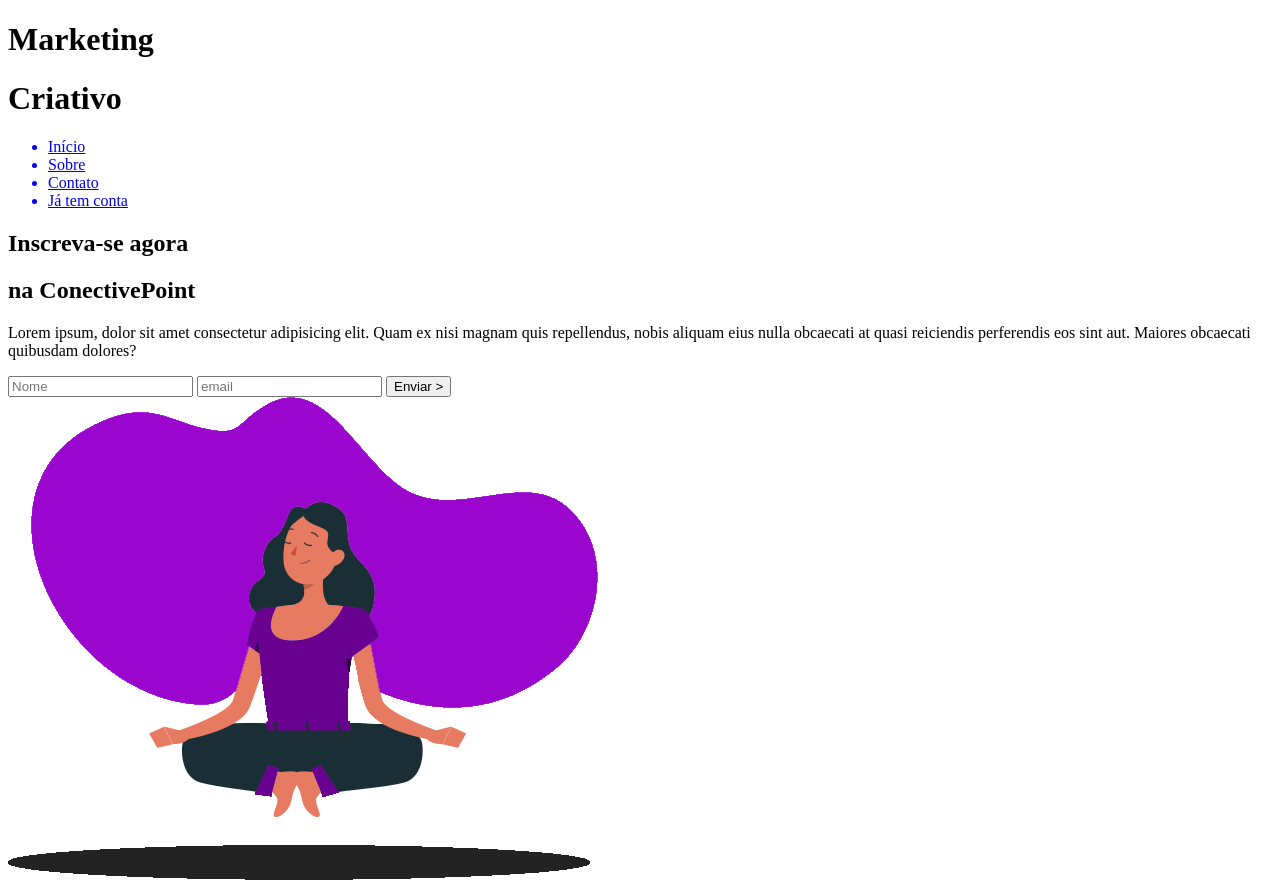
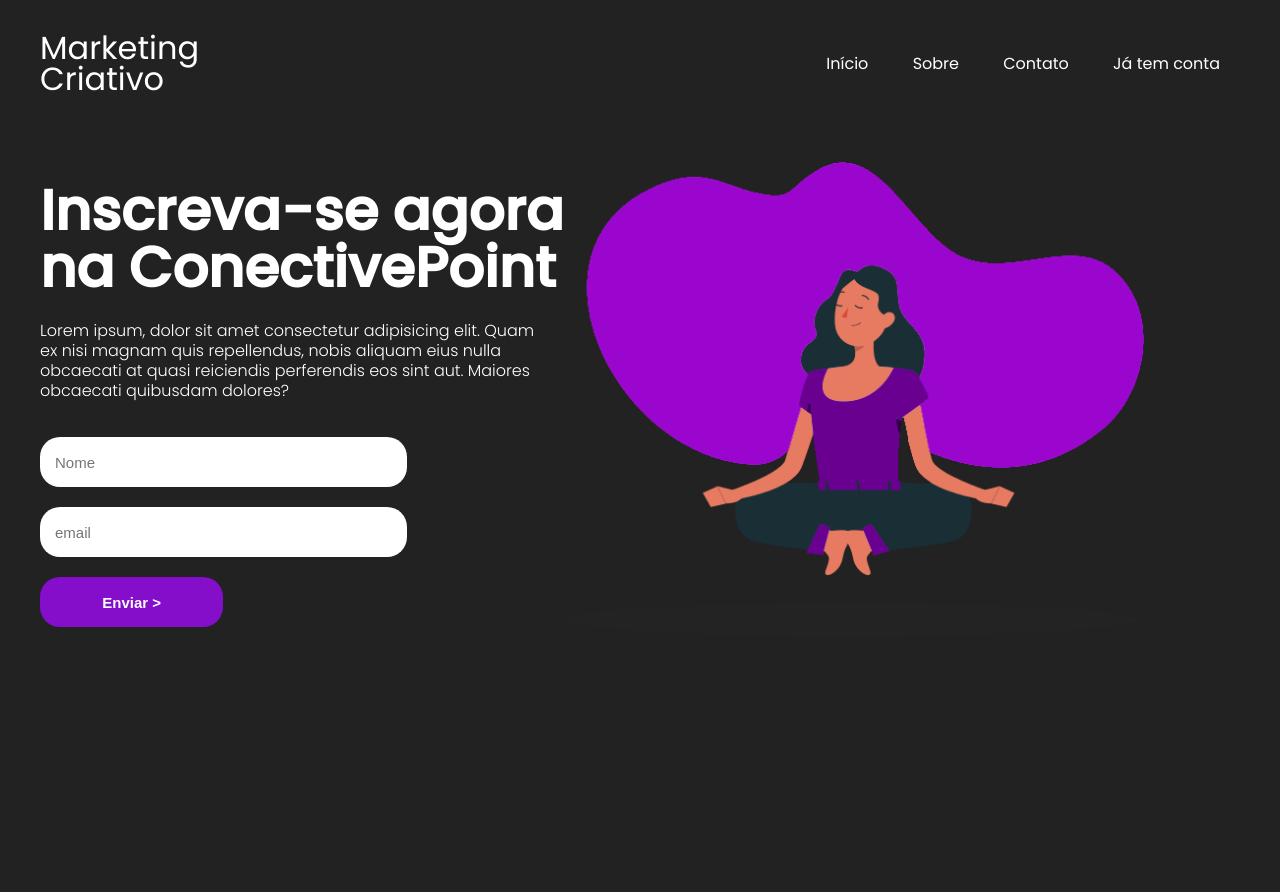
Before and after one commit to gustavocncs/LandingPage, a plain HTML site: page index.html in a window 1280 px wide. After the commit the page ends 800 px from the top, so only its background shows below. Drawn offline with Linux system fonts and the light colour scheme.

Commit message:
alteração de erro na div

```diff
--- a/index.html
+++ b/index.html
@@ -3,11 +3,14 @@
 <head>
     <meta charset="UTF-8">
     <meta name="viewport" content="width=device-width, initial-scale=1.0">
+    <link href="/styles/style.css" rel="stylesheet">
+    <link href="/styles/fonts.css" rel="stylesheet">
+    <link href="/styles/media.css" rel="stylesheet">
     <title>Landing Page</title>
 </head>
 <body>
     <header>
-        <divid id="title">
+        <div id="title">
             <h1>Marketing</h1>
             <h1>Criativo</h1>
         </div>
```
